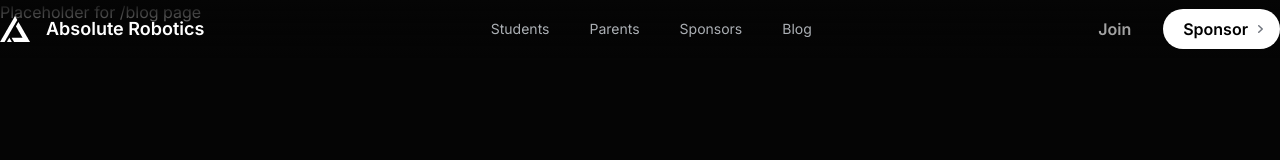
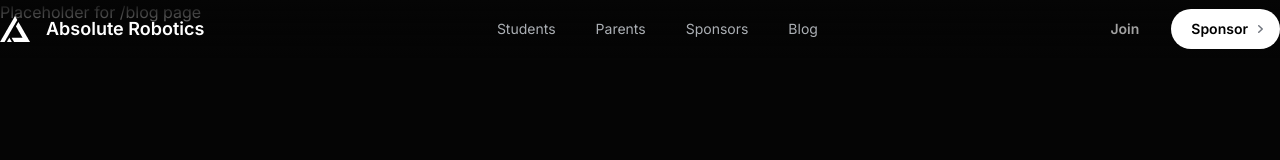
Before and after one commit to benceruleanlu/Team-Website, a Next.js app: page /blog in a window 1280 px wide. Shown: the top 160 px of the page. Built offline with nearby package versions, Linux system fonts and the light colour scheme.

Commit message:
fix: change navbar button stylings

```diff
--- a/app/components/navbar.tsx
+++ b/app/components/navbar.tsx
@@ -25,7 +25,7 @@ export default function Navbar() {
           <Link href="/blog">Blog</Link>
         </li>
       </ul>
-      <div className="hidden items-center md:flex md:flex-row md:space-x-8">
+      <div className="hidden items-center md:flex md:flex-row md:space-x-8 text-sm">
         <Link
           className="justify-center rounded-full font-semibold text-neutral-400"
           href="/join"
@@ -33,7 +33,7 @@ export default function Navbar() {
           Join
         </Link>
         <Link
-          className="flex h-min flex-row justify-center rounded-full bg-white py-2 pl-5 pr-2 font-semibold text-black"
+          className="flex flex-row justify-center rounded-full bg-white h-10 items-center pl-5 pr-2 font-semibold text-black"
           href="/sponsor"
         >
           Sponsor
```
